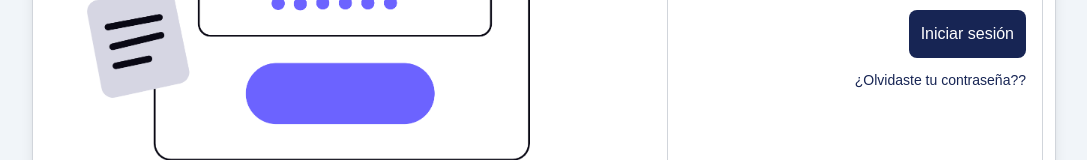
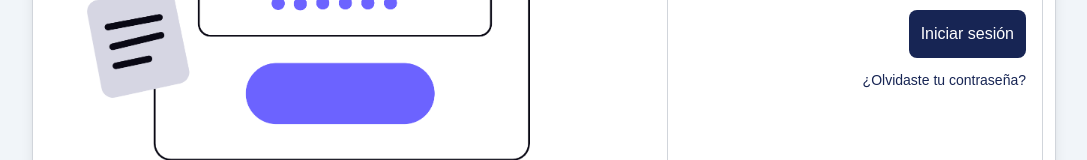
Before and after one commit to andersonNB/dashboardPokemon, a Next.js app: page / in a window 1280 px wide. Shown: the part 432-592 px from the top of the page, without its empty margins (96-1183 px from the left). Built offline with nearby package versions, Linux system fonts and the light colour scheme.

Commit message:
no comments

```diff
--- a/src/app/login/FormLoginContainer/index.tsx
+++ b/src/app/login/FormLoginContainer/index.tsx
@@ -103,7 +103,7 @@ const FormLoginContainer = () => {
 						href="#"
 						className="text-blue-950 text-sm  hover:underline hover:text-blue-500 transition-all"
 					>
-						¿Olvidaste tu contraseña??
+						¿Olvidaste tu contraseña?
 					</a>
 				</div>
 			</form>
```
